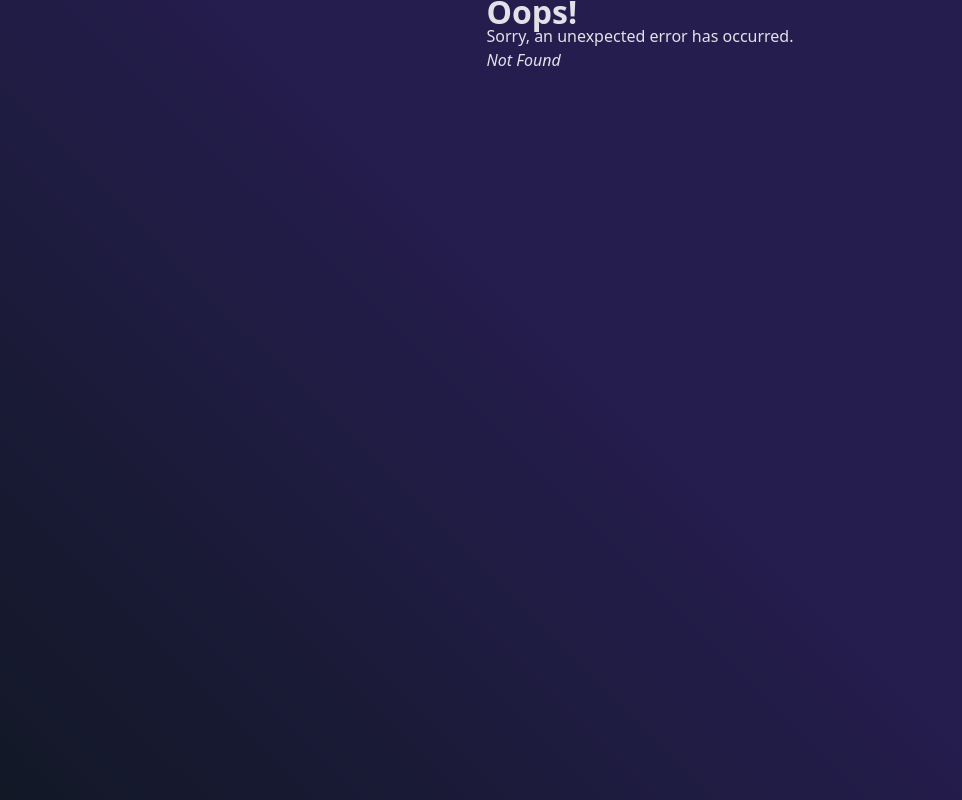
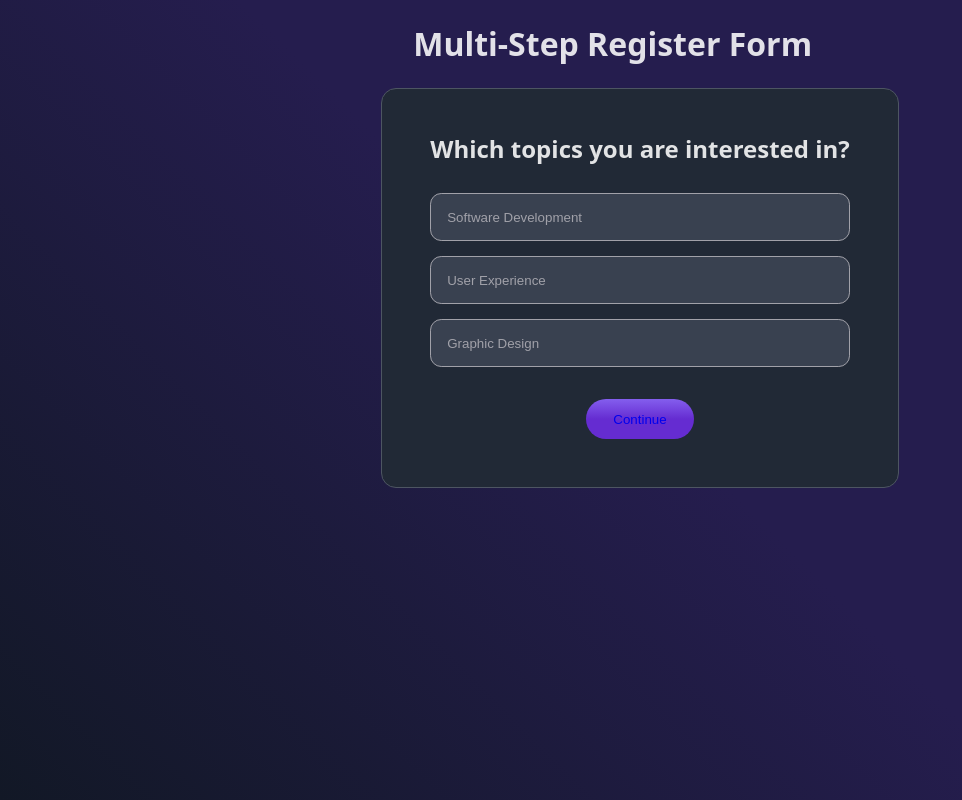
Before and after one commit to julitoai/Proyectos-tictactoe, a React (Vite) app: page /Topics in a window 1280 px wide. Before the commit this address had no page. Shown: the whole page, without its empty margins (0-962 px from the left). Built offline with nearby package versions, Linux system fonts and the light colour scheme.

Commit message:
login-01-done

```diff
--- a/LogIn/src/Login.jsx
+++ b/LogIn/src/Login.jsx
@@ -25,7 +25,7 @@ const Login = () => {
             />
             </span>
             <span className="span-button">
-            <button className="button-form"><Link className="link" to={`/Topics.jsx`}>Continue</Link></button>
+            <button className="button-form"><Link className="link" to={`/Topics`}>Continue</Link></button>
 
             </span>
           </form>
--- a/LogIn/src/Topics.jsx
+++ b/LogIn/src/Topics.jsx
@@ -15,7 +15,7 @@ const Topics = () => {
               </div>
 
               <span className="span-button">
-              <button className="button-form"><Link className="link" to={`/Summary.jsx`}>Continue</Link></button>
+              <button className="button-form"><Link className="link" to={`/Summary`}>Continue</Link></button>
 
               </span>
 
--- a/LogIn/src/main.jsx
+++ b/LogIn/src/main.jsx
@@ -19,15 +19,15 @@ const router = createBrowserRouter([
     errorElement:<ErrorPage/>
   },
   {
-    path: "Login.jsx",
+    path: "Login",
     element: <Login/>,
   },
   {
-    path: "Summary.jsx",
+    path: "Summary",
     element: <Summary/>,
   },
   {
-    path: "Topics.jsx",
+    path: "Topics",
     element: <Topics/>,
   },
 ]);
--- a/LogIn/src/routes/root.jsx
+++ b/LogIn/src/routes/root.jsx
@@ -6,9 +6,9 @@ const Root = () => {
     <h1 className="h1-form">Home</h1>
     <div className="container-section">
       <section className="section-box">
-        <button className="button-form"><Link className="link" to={`Login.jsx`}>Login</Link></button>
-        <button className="button-form"><Link className="link" to={`Topics.jsx`}>Topics</Link></button>
-        <button className="button-form"><Link className="link" to={`Summary.jsx`}>Summary</Link></button>
+        <button className="button-form"><Link className="link" to={`Login`}>Login</Link></button>
+        <button className="button-form"><Link className="link" to={`Topics`}>Topics</Link></button>
+        <button className="button-form"><Link className="link" to={`Summary`}>Summary</Link></button>
       </section>
     </div>
   </>
```
